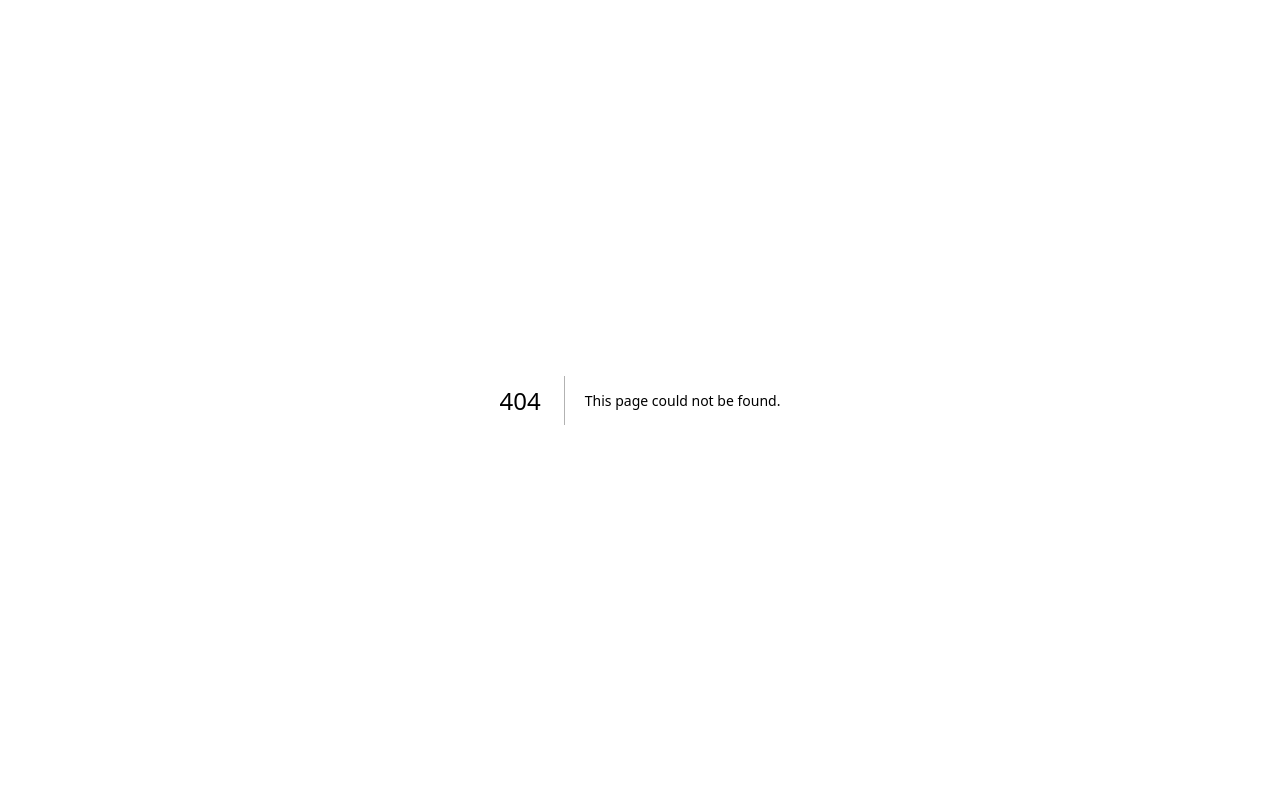
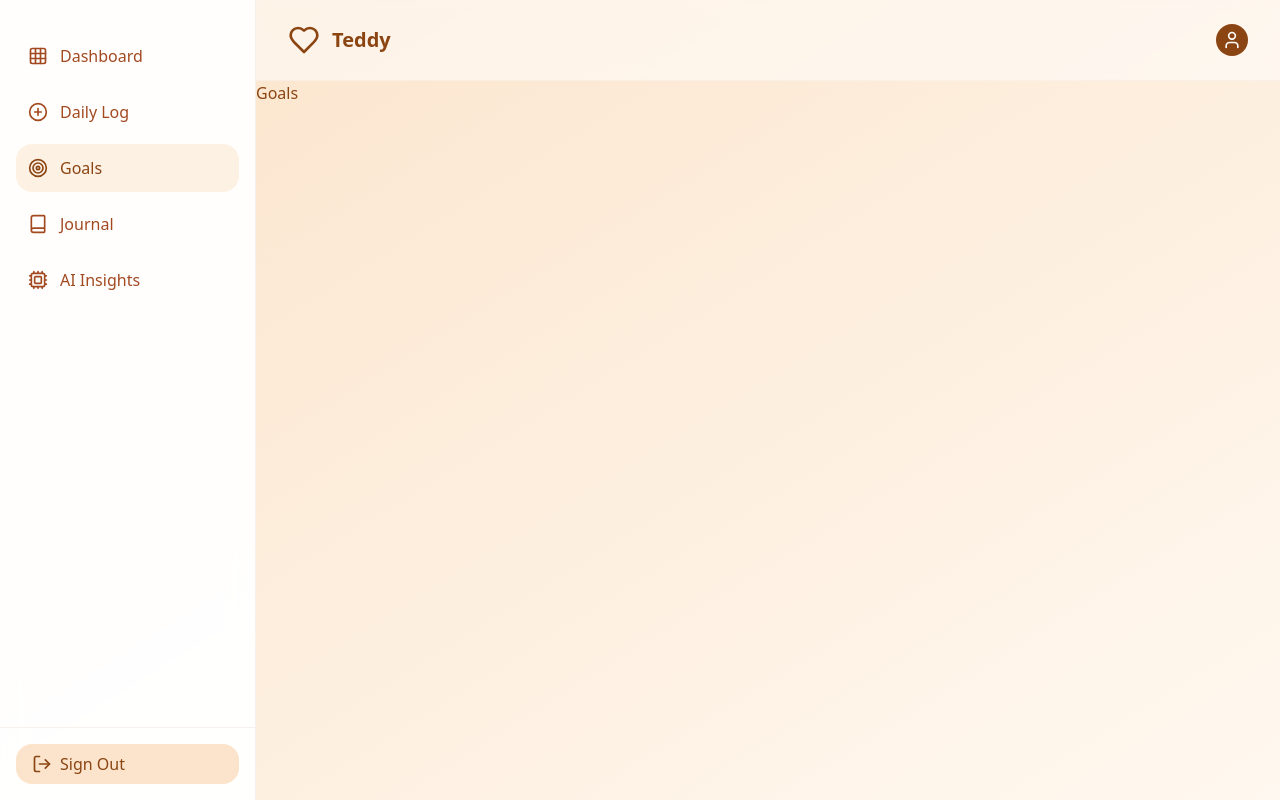
Before and after one commit to shtanika/Teddy, a Next.js app in the folder client/: page /goals in a window 1280 px wide. Before the commit this address had no page. Built offline with nearby package versions, Linux system fonts and the light colour scheme.

Commit message:
added pages

```diff
--- /dev/null
+++ b/client/src/app/(pages)/ai-insights/page.tsx
@@ -0,0 +1,7 @@
+export default function AIInsightsPage() {
+  return (
+    <div>
+      <h1>AI Insights</h1>
+    </div>
+  );
+}
--- /dev/null
+++ b/client/src/app/(pages)/goals/page.tsx
@@ -0,0 +1,7 @@
+export default function GoalsPage() {
+  return (
+    <div>
+      <h1>Goals</h1>
+    </div>
+  );
+}
--- /dev/null
+++ b/client/src/app/(pages)/journal/page.tsx
@@ -0,0 +1,7 @@
+export default function JournalPage() {
+  return (
+    <div>
+      <h1>Journal</h1>
+    </div>
+  );
+}
--- /dev/null
+++ b/client/src/app/(pages)/profile/page.tsx
@@ -0,0 +1,7 @@
+export default function ProfilePage() {
+  return (
+    <div>
+      <h1>Profile</h1>
+    </div>
+  );
+}
```
